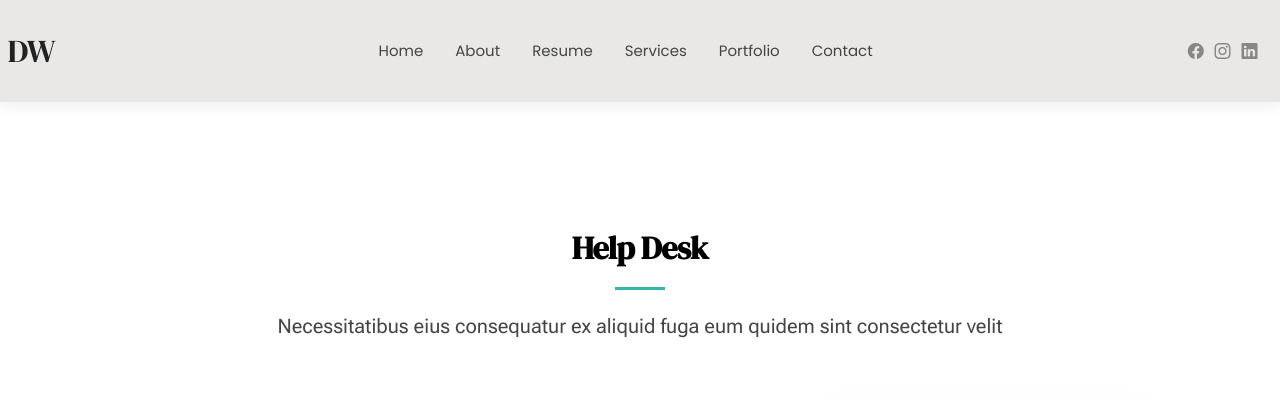
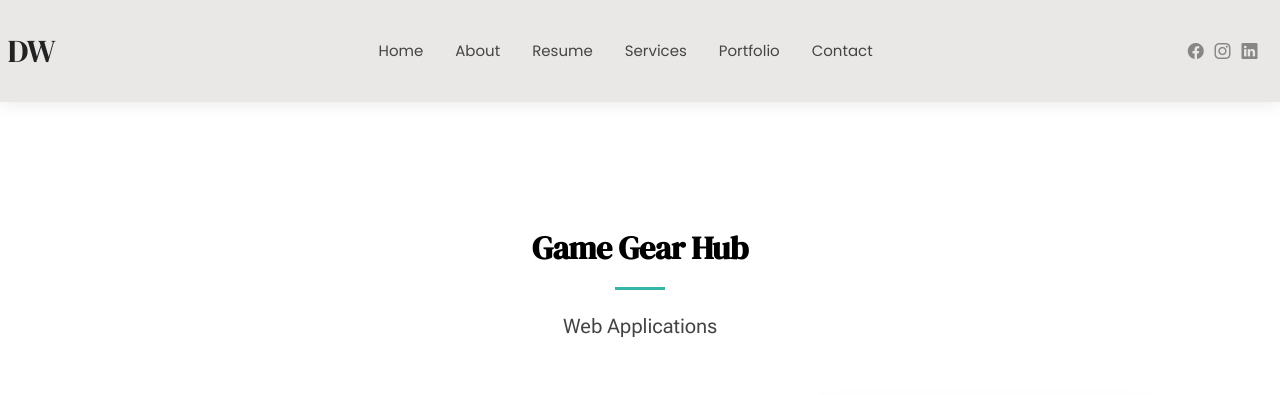
Before and after one commit to dorjiWangmo10Lover/portfolio, a plain HTML site: page portfolio-details.html in a window 1280 px wide. Shown: the top 395 px of the page. Drawn offline with Linux system fonts and the light colour scheme.

Commit message:
Fixed mistakeds and updated content

```diff
--- a/portfolio-details.html
+++ b/portfolio-details.html
@@ -78,8 +78,8 @@
 
       <!-- Section Title -->
       <div class="container section-title" data-aos="fade-up">
-        <h2>Help Desk</h2>
-        <p>Necessitatibus eius consequatur ex aliquid fuga eum quidem sint consectetur velit</p>
+        <h2>Game Gear Hub</h2>
+        <p>Web Applications</p>
       </div><!-- End Section Title -->
 
       <div class="container" data-aos="fade-up" data-aos-delay="100">
```
Also changed, not shown: portfolio.html (+2 -2 lines).
